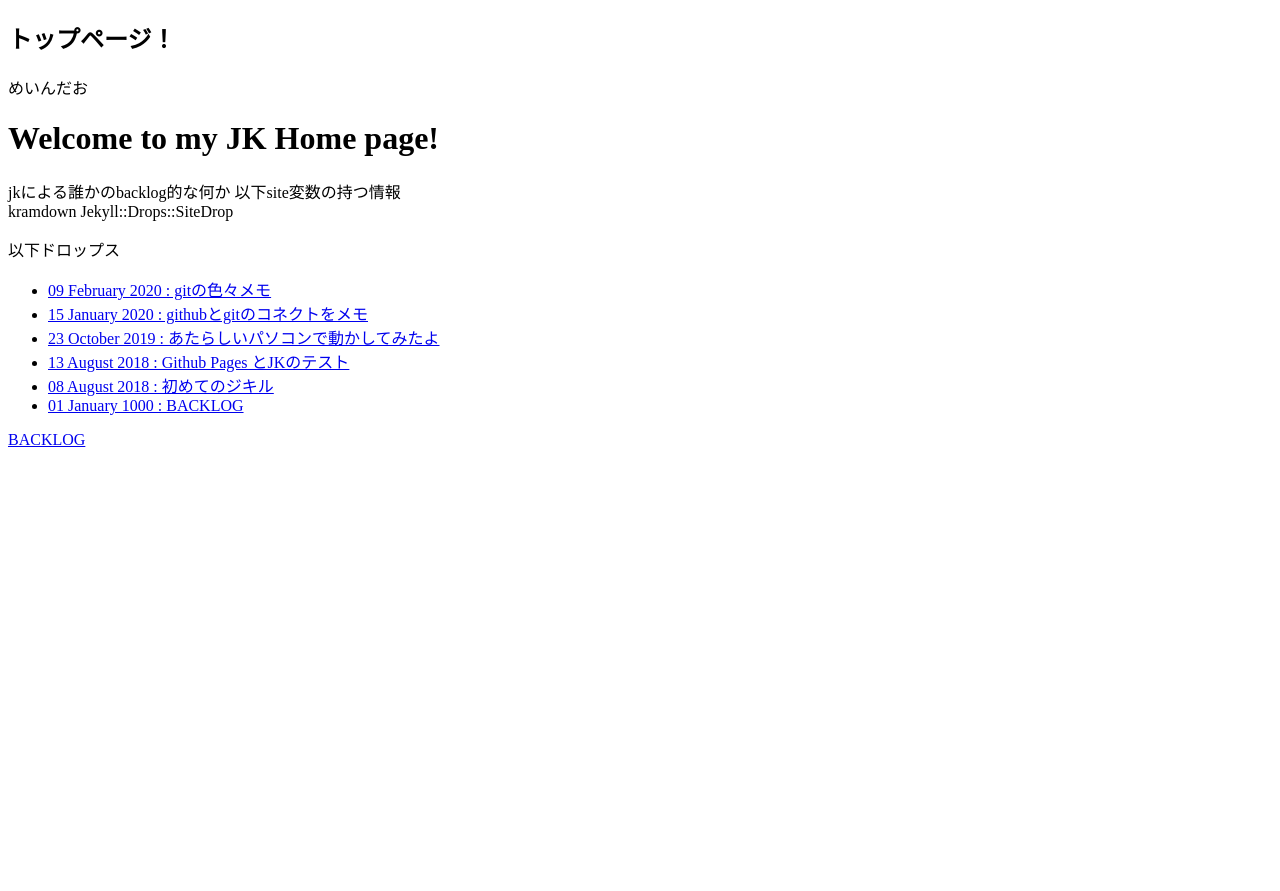
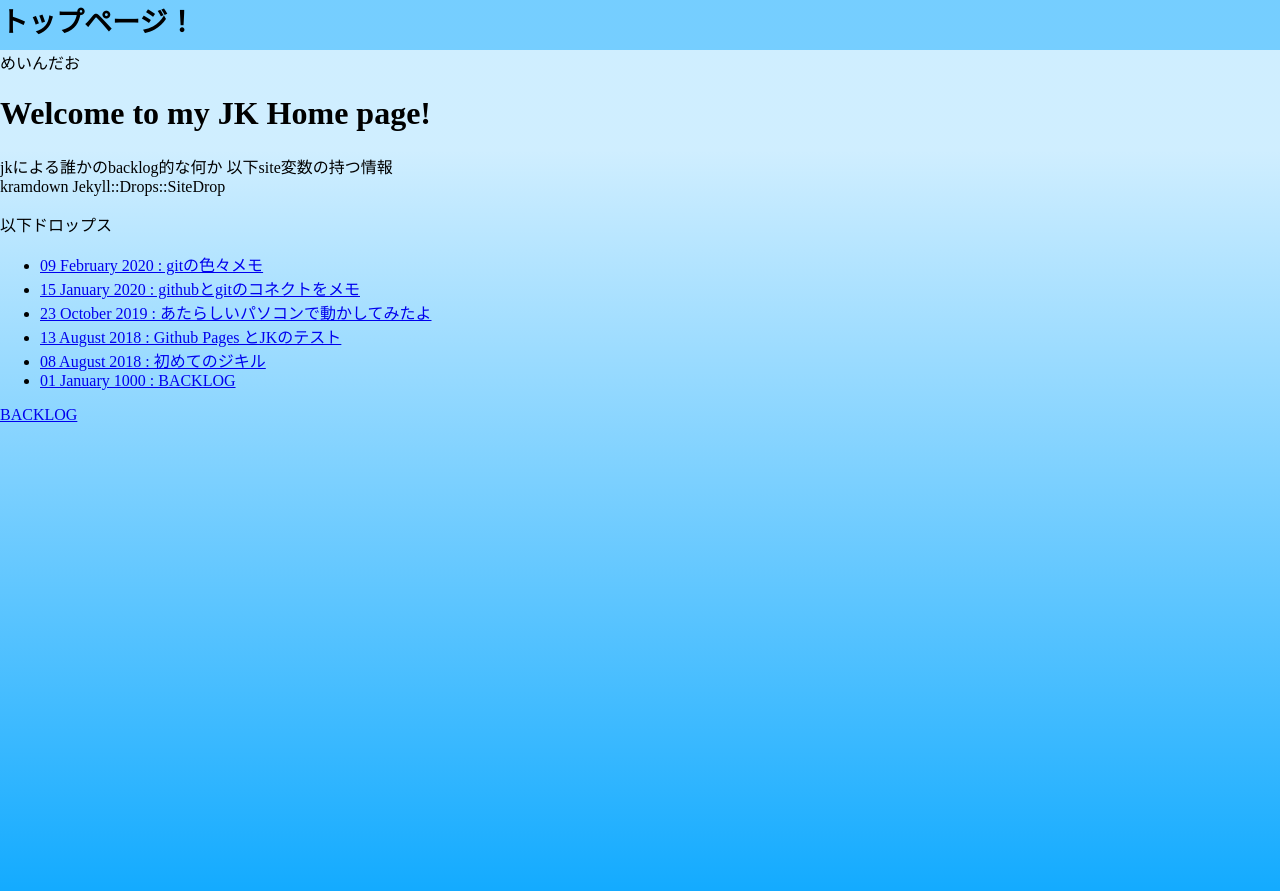
Before and after one commit to mfmf-gaupon/mfmf-gaupon.github.io, a Jekyll site: the page built from index.md, in a window 1280 px wide. Shown: the top 891 px of the page. Built offline with Jekyll 4.4.1, drawn with Linux system fonts in a browser that asks for light colours.

Commit message:
色々本格的に整えはじめました

```diff
--- a/_layouts/test.html
+++ b/_layouts/test.html
@@ -3,7 +3,7 @@
     <head>
         <meta charset="utf-8">
         <title>トップページ!</title>
-        <link rel="stylesheet" type="text/css" href="test.css" >
+        <link rel="stylesheet" type="text/css" href="/assets/css/test.css" >
     </head>
     <body>
         <div class="header">
--- /dev/null
+++ b/assets/css/test.css
@@ -0,0 +1,20 @@
+body{
+    margin:0px;
+    background: linear-gradient(#1af3 150px,#1aff)fixed;
+}
+
+
+.header{
+    background-color: #1af7;
+    width:auto;
+    height:50px;
+}
+
+.header h2{
+    margin:0px;
+    font-size: 28px;
+}
+
+.main{
+
+}
```
